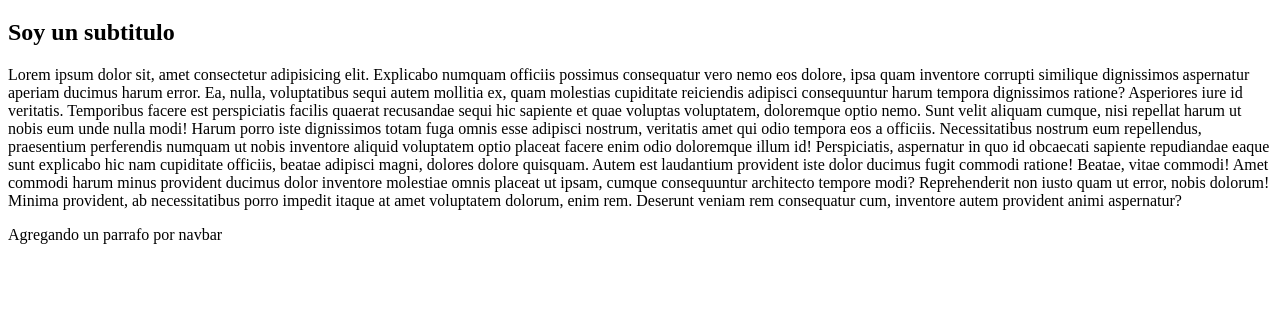
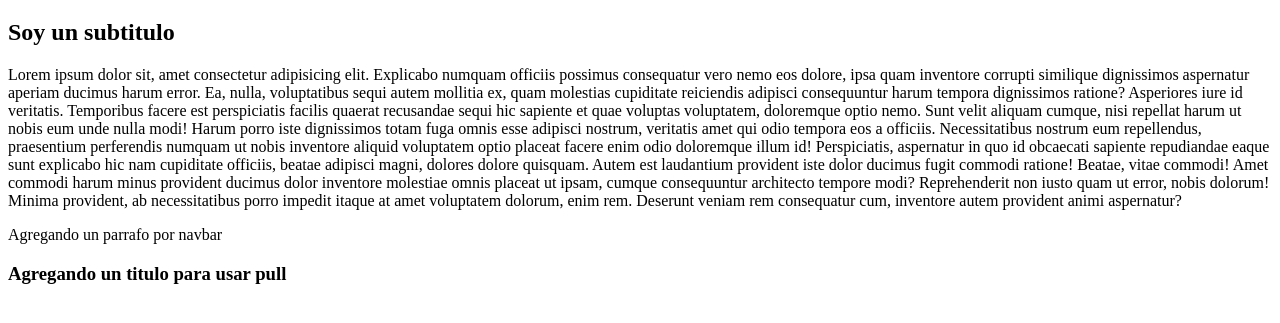
Before and after one commit to CiroBra/Trabajando-Con-GIT, a plain HTML site: page index.html in a window 1280 px wide. Shown: the part 61-384 px from the top of the page. Drawn offline with Linux system fonts and the light colour scheme.

Commit message:
Agregando un titulo, uso de pull

```diff
--- a/index.html
+++ b/index.html
@@ -37,6 +37,7 @@
     </p>
 
     <p>Agregando un parrafo por navbar</p>
+    <h3>Agregando un titulo para usar pull</h3>
     </main>
   </body>
 </html>
```
